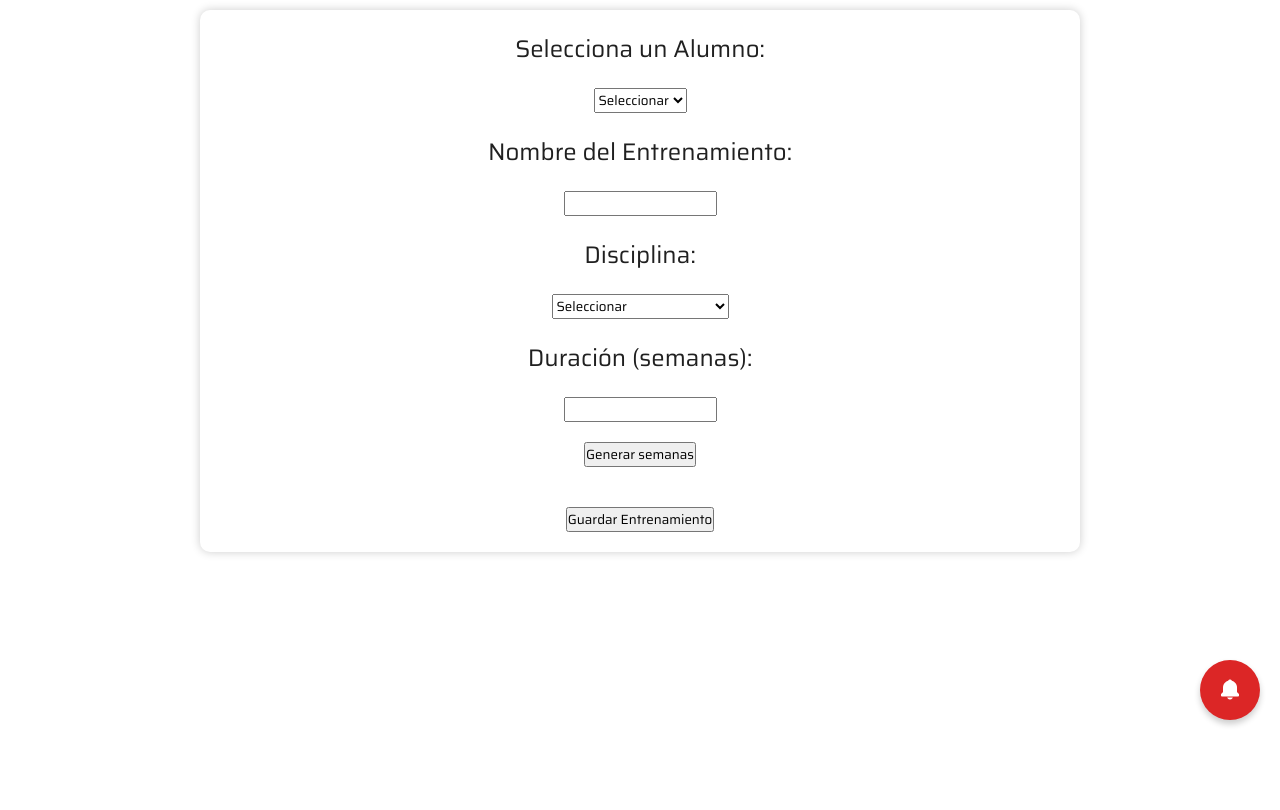
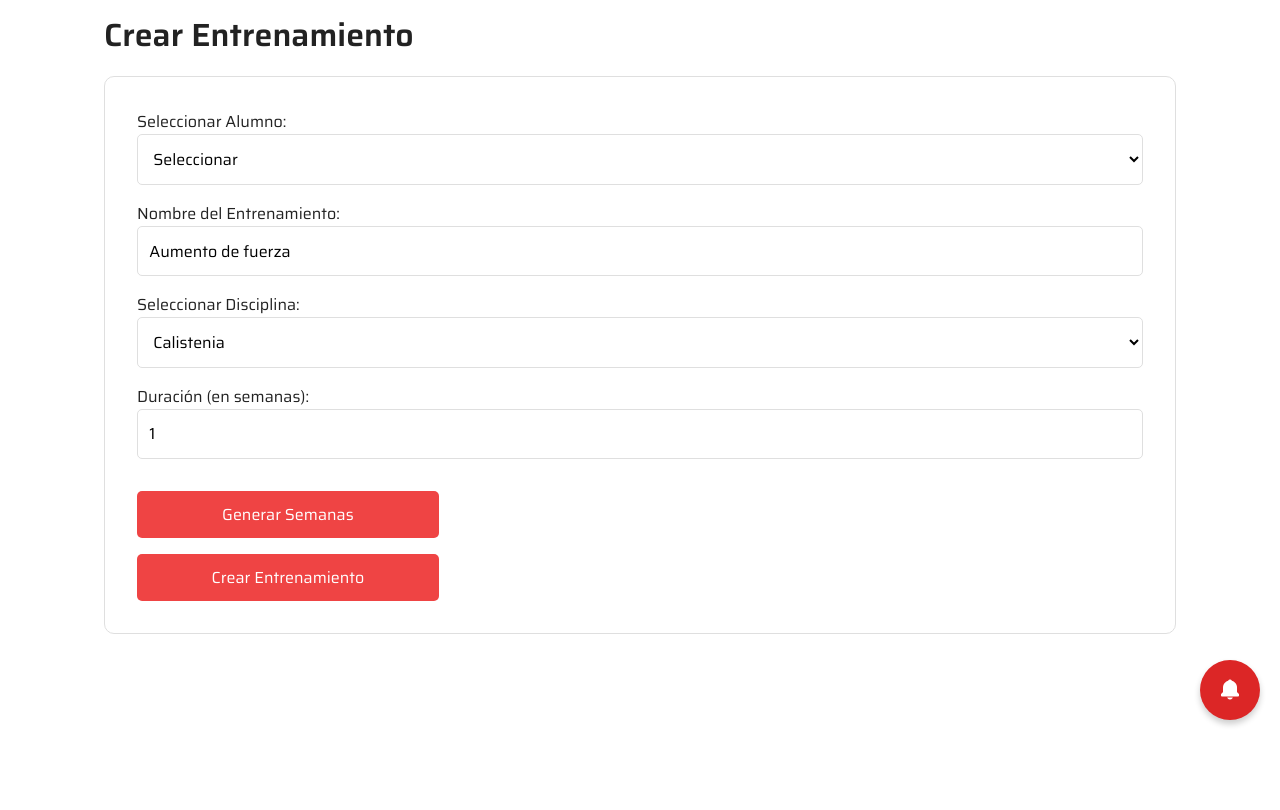
Before and after one commit to GuilleBouix/TrainingPlus-Tesis, a Flask app: page /crear_entrenamiento in a window 1280 px wide. Shown: the part 60-870 px from the top of the page. Run offline with Flask 3, Linux system fonts and the light colour scheme; the visitor is signed in with stand-in values (Sample User, id 1); data that the repository does not hold is empty.

Commit message:
entrenamiento-diseño

```diff
--- a/app/static/css/crear_entrenamiento.css
+++ b/app/static/css/crear_entrenamiento.css
@@ -37,23 +37,177 @@ body {
 
 /* MAIN */
 main {
-    font-size: 24px;
-    height: 100vh;
+    font-size: 16px;
+    min-height: 100vh;
     color: #202020;
     margin-top: 70px;
-    padding: 0 200px;
-    z-index: -1;
+    padding: 0 5%;
+    max-width: 1200px;
+    margin-left: auto;
+    margin-right: auto;
 }
 
+.crear-entrenamiento-title h1 {
+    font-weight: 600;
+    font-size: 2rem;
+    color: var(--color-text-primary);
+    margin-bottom: 0.5rem;
+}
+
+.crear-entrenamiento-title p {
+    font-size: 1rem;
+    color: var(--color-text-secondary);
+    margin-bottom: 1.5rem;
+}
 
 /* FORM */
-main .crear_entrenamiento {
+.crear-entrenamiento {
     display: flex;
     flex-direction: column;
+    align-items: start;
+    justify-content: center;
+    border-radius: 10px;
+    border: 1px solid var(--color-border);
+    padding: 2rem;
+    margin-top: 1rem;
+    background-color: var(--color-background);
+}
+
+.crear-entrenamiento label {
+    font-size: 1rem;
+    color: var(--color-text-primary);
+}
+
+.crear-entrenamiento input,
+.crear-entrenamiento select {
+    width: 100%;
+    margin-bottom: 1rem;
+    outline: none;
+    padding: 0.7rem;
+    border: 1px solid var(--color-border);
+    border-radius: 5px;
+    font-size: 1rem;
+    resize: none;
+    background-color: var(--color-background);
+    transition: border-color 0.3s ease;
+}
+
+.crear-entrenamiento select:hover {
+    cursor: pointer;
+}
+
+.crear-entrenamiento button {
+    width: 30%;
+    display: inline-flex;
+    justify-content: center;
     align-items: center;
-    justify-content: center;
-    gap: 20px;
-    padding: 20px;
+    background-color: var(--color-button-primary);
+    border: none;
+    border-radius: 5px;
+    padding: 0.7rem 1.2rem;
+    font-size: 1rem;
+    color: var(--color-background);
+    cursor: pointer;
+    transition: all .1s ease-in-out;
+    margin-top: 1rem;
+}
+button:hover {
+    background-color: var(--color-button-hover);
+}
+button:active {
+    background-color: var(--color-button-active);
+}
+
+/* Semanas */
+.semana {
+    width: 100%;
     border-radius: 10px;
-    box-shadow: 0px 0px 10px rgba(0, 0, 0, 0.2);
+    border: 1px solid var(--color-border);
+    padding: 1rem;
+    background-color: #f9f9f9;
 }
+
+.semana h3 {
+    font-size: 1.3rem;
+    color: var(--color-text-primary);
+    margin-bottom: 1rem;
+    font-weight: 500;
+}
+
+.semana-content {
+    display: flex;
+    justify-content: space-between;
+    align-items: flex-end;
+    margin-bottom: 1rem;
+}
+
+/* Días */
+.dia {
+    background-color: #ffffff;
+    border: 1px solid var(--color-border);
+    border-radius: 8px;
+    padding: 1.2rem;
+}
+
+.dia h4 {
+    font-size: 1.1rem;
+    color: var(--color-text-primary);
+    margin-bottom: 1rem;
+}
+
+.dia-content {
+    display: flex;
+    flex-wrap: wrap;
+    gap: 1rem;
+}
+
+/* Ejercicios */
+.ejercicio {
+    background-color: #f5f5f5;
+    border: 1px solid #e0e0e0;
+    border-radius: 6px;
+    padding: 1rem;
+    margin-top: 1rem;
+}
+
+.ejercicio h5 {
+    font-size: 1rem;
+    color: var(--color-text-primary);
+    margin-bottom: 0.8rem;
+}
+
+.ejercicio-content {
+    display: grid;
+    grid-template-columns: repeat(auto-fit, minmax(200px, 1fr));
+    gap: 1rem;
+}
+
+/* Input groups */
+.input-group {
+    display: flex;
+    flex-direction: column;
+}
+
+/* Responsive design */
+@media (max-width: 768px) {
+    main {
+        padding: 0 1rem;
+    }
+
+    .crear-entrenamiento {
+        padding: 0;
+        border: none;
+    }
+    .crear-entrenamiento button {
+        width: 100%;
+    }
+
+    .semana-content,
+    .dia-content {
+        flex-direction: column;
+    }
+
+    .ejercicio-content {
+        grid-template-columns: 1fr;
+    }
+}
--- a/app/templates/crear_entrenamiento.html
+++ b/app/templates/crear_entrenamiento.html
@@ -6,24 +6,28 @@
 
 {% block content %}
 
-    <form id="form-entrenamiento" class="crear_entrenamiento" method="POST" action="/crear_entrenamiento">
+    <div class="crear-entrenamiento-title">
+        <h1>Crear Entrenamiento</h1>
+    </div>
+
+    <form id="form-entrenamiento" class="crear-entrenamiento" method="POST" action="/crear_entrenamiento">
         <!-- Selección del alumno -->
-        <label for="alumno">Selecciona un Alumno:</label>
+        <label for="alumno">Seleccionar Alumno:</label>
         <select id="alumno" name="id_alumno" required>
             <option value="">Seleccionar</option>
             {% for alumno in alumnos %}
-            <option value="{{ alumno.id_alumno }}">{{ alumno.nombre }} {{ alumno.apellido }}</option>
+            <option value="{{ alumno.id_alumno }}" selected>{{ alumno.nombre }} {{ alumno.apellido }}</option>
             {% endfor %}
         </select>
 
         <!-- Nombre del entrenamiento y disciplina -->
         <label for="nombre_entrenamiento">Nombre del Entrenamiento:</label>
-        <input type="text" id="nombre_entrenamiento" name="nombre_entrenamiento" required>
+        <input type="text" id="nombre_entrenamiento" name="nombre_entrenamiento" value="Aumento de fuerza" required placeholder="Ingresa el nombre del entrenamiento">
 
-        <label for="disciplina">Disciplina:</label>
+        <label for="disciplina">Seleccionar Disciplina:</label>
         <select name="disciplina" id="disciplina" required placeholder="Seleccionar">
             <option value="">Seleccionar</option>
-            <option value="Calistenia">Calistenia</option>
+            <option value="Calistenia" selected>Calistenia</option>
             <option value="Culturismo">Culturismo</option>
             <option value="CrossFit">CrossFit</option>
             <option value="Fitness">Fitness</option>
@@ -33,15 +37,16 @@
         </select>
 
         <!-- Duración del entrenamiento (en semanas) -->
-        <label for="duracion_semanas">Duración (semanas):</label>
-        <input type="number" id="duracion_semanas" name="duracion_semanas" min="1" required>
-        <button type="button" id="agregar_semanas">Generar semanas</button>
+        <label for="duracion_semanas">Duración (en semanas):</label>
+        <input type="number" id="duracion_semanas" name="duracion_semanas" min="1" value="1" required placeholder="Ingresa la duración en semanas">
+
+        <button type="button" id="agregar_semanas">Generar Semanas</button>
 
         <!-- Contenedor dinámico de semanas -->
         <div id="semanas-contenedor"></div>
 
         <!-- Botón de envío final -->
-        <button type="submit">Guardar Entrenamiento</button>
+        <button type="submit">Crear Entrenamiento</button>
     </form>
 
     <script>
@@ -55,7 +60,7 @@
                 semanaDiv.classList.add('semana');
                 semanaDiv.innerHTML = `
                     <h3>Semana ${semana}</h3>
-                    <label>Días en la semana ${semana}:</label>
+                    <label>Días en la Semana ${semana}:</label>
                     <input type="number" class="dias-semana" name="semanas[${semana}][dias]" min="1" required>
                     <button type="button" class="agregar-dias" data-semana="${semana}">Agregar Días</button>
                     <div id="dias-semana-${semana}" class="dias-contenedor"></div>
@@ -98,7 +103,7 @@
                                 ejercicioDiv.classList.add('ejercicio');
                                 ejercicioDiv.innerHTML = `
                                     <h5>Ejercicio ${ejercicio}</h5>
-                                    <label>Selecciona un ejercicio:</label>
+                                    <label>Selecciona un Ejercicio:</label>
                                     <select name="semanas[${semana}][dias][${dia}][ejercicios][${ejercicio}][id_ejercicio]" required>
                                         <option value="">Seleccionar</option>
                                         {% for ejercicio in ejercicios %}
```
